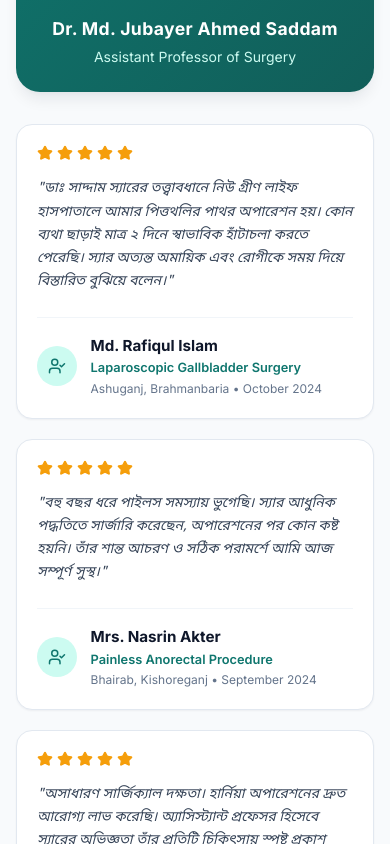
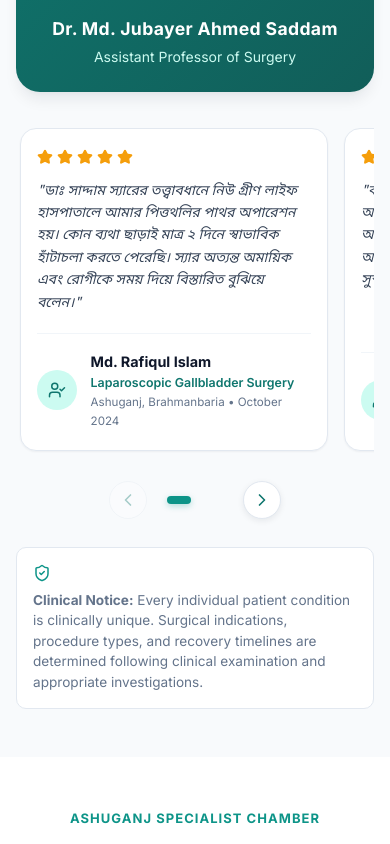
Before and after one commit to Ashadujjaman50/dr.md.jubayer-ahmed-saddam, a React (Vite) app: page / in a window 390 px wide. Shown: the part 8000-8844 px from the top of the page. Built offline with nearby package versions, Linux system fonts and the light colour scheme; the HTML template or start-up script is replaced by a standard one.

Commit message:
Convert Patient Reviews to responsive single-row carousel on mobile and tablet with navigation controls

```diff
--- a/src/components/Reviews.css
+++ b/src/components/Reviews.css
@@ -47,12 +47,18 @@
   color: var(--color-primary-light);
 }
 
-/* Reviews Grid */
+/* Reviews Carousel Wrapper */
+.reviews-carousel-wrapper {
+  position: relative;
+  margin-bottom: clamp(2rem, 4vw, 3rem);
+}
+
+/* Reviews Grid (Desktop default: unchanged 3-column grid) */
 .reviews-grid {
   display: grid;
   grid-template-columns: repeat(auto-fit, minmax(min(100%, 280px), 1fr));
   gap: clamp(1.25rem, 3vw, 2rem);
-  margin-bottom: clamp(2rem, 4vw, 3rem);
+  margin-bottom: 0;
 }
 
 .review-card {
@@ -63,7 +69,9 @@
   display: flex;
   flex-direction: column;
   box-shadow: var(--shadow-sm);
-  transition: transform 0.2s ease;
+  transition: transform 0.2s ease, border-color 0.2s ease, box-shadow 0.2s ease;
+  height: 100%;
+  box-sizing: border-box;
 }
 
 .review-card:hover {
@@ -88,6 +96,7 @@
   line-height: 1.65;
   margin-bottom: 1.5rem;
   font-style: italic;
+  flex: 1 1 auto; /* Ensures uniform card height and pushes patient-meta to bottom */
 }
 
 .review-patient-meta {
@@ -133,6 +142,11 @@
   color: var(--color-gray-500);
 }
 
+/* Hide controls on desktop */
+.reviews-carousel-controls {
+  display: none;
+}
+
 /* Notice */
 .transparency-note {
   display: flex;
@@ -154,13 +168,179 @@
   flex-shrink: 0;
 }
 
+/* ==========================================================================
+   Responsive Carousel / Slider (Mobile & Tablet: screens < 1024px)
+   ========================================================================== */
+@media (max-width: 1023px) {
+  .reviews-carousel-wrapper {
+    margin-bottom: clamp(1.75rem, 3.5vw, 2.5rem);
+  }
+
+  .reviews-grid {
+    display: flex;
+    flex-direction: row;
+    flex-wrap: nowrap;
+    overflow-x: auto;
+    scroll-snap-type: x mandatory;
+    scroll-behavior: smooth;
+    -webkit-overflow-scrolling: touch;
+    scrollbar-width: none; /* Firefox */
+    -ms-overflow-style: none; /* IE/Edge */
+    gap: 1.25rem;
+    padding: 0.35rem 0.25rem 0.75rem;
+    margin-bottom: 1.25rem;
+  }
+
+  .reviews-grid::-webkit-scrollbar {
+    display: none; /* Chrome, Safari, Edge */
+  }
+
+  /* Tablet screens: 1 to 2 cards per view */
+  .review-card {
+    flex: 0 0 calc(50% - 0.65rem);
+    min-width: 0;
+    scroll-snap-align: start;
+    height: auto;
+  }
+
+  /* Navigation Controls */
+  .reviews-carousel-controls {
+    display: flex;
+    align-items: center;
+    justify-content: center;
+    gap: 1.25rem;
+    margin-top: 0.25rem;
+  }
+
+  .carousel-nav-btn {
+    width: 42px;
+    height: 42px;
+    min-width: 42px;
+    min-height: 42px;
+    border-radius: var(--radius-full);
+    background: white;
+    border: 1px solid var(--color-gray-200);
+    color: var(--color-primary-dark);
+    display: flex;
+    align-items: center;
+    justify-content: center;
+    box-shadow: 0 2px 6px rgba(15, 23, 42, 0.08);
+    cursor: pointer;
+    transition: all 0.2s ease;
+    padding: 0;
+    touch-action: manipulation;
+  }
+
+  .carousel-nav-btn:hover:not(:disabled) {
+    background: var(--color-primary-light);
+    color: var(--color-primary-darker);
+    border-color: var(--color-primary);
+    transform: translateY(-1px);
+    box-shadow: 0 4px 10px rgba(13, 148, 136, 0.2);
+  }
+
+  .carousel-nav-btn:active:not(:disabled) {
+    transform: translateY(0);
+  }
+
+  .carousel-nav-btn:disabled {
+    opacity: 0.35;
+    cursor: not-allowed;
+    border-color: var(--color-gray-200);
+    box-shadow: none;
+  }
+
+  .carousel-indicators {
+    display: flex;
+    align-items: center;
+    gap: 0.5rem;
+  }
+
+  .carousel-dot {
+    width: 8px;
+    height: 8px;
+    border-radius: var(--radius-full);
+    background: var(--color-gray-300);
+    border: none;
+    padding: 0;
+    cursor: pointer;
+    transition: all 0.25s cubic-bezier(0.4, 0, 0.2, 1);
+    touch-action: manipulation;
+  }
+
+  .carousel-dot:hover {
+    background: var(--color-primary-light);
+  }
+
+  .carousel-dot.active {
+    width: 24px;
+    background: var(--color-primary);
+    box-shadow: 0 2px 6px rgba(13, 148, 136, 0.3);
+  }
+}
+
+/* Mobile Screens (< 768px): 1 card at a time with subtle peek */
+@media (max-width: 767px) {
+  .reviews-grid {
+    gap: 1rem;
+    padding: 0.25rem 0.25rem 0.65rem;
+    scroll-snap-type: x mandatory;
+  }
+
+  .review-card {
+    flex: 0 0 86%;
+    scroll-snap-align: center;
+    padding: 1.35rem 1.15rem;
+  }
+
+  .carousel-nav-btn {
+    width: 38px;
+    height: 38px;
+    min-width: 38px;
+    min-height: 38px;
+  }
+}
+
 @media (max-width: 640px) {
-  .reviews-grid {
-    grid-template-columns: 1fr;
-  }
   .transparency-note {
     flex-direction: column;
     align-items: flex-start;
     gap: 0.5rem;
   }
 }
+
+@media (max-width: 480px) {
+  .review-card {
+    flex: 0 0 88%;
+    padding: 1.2rem 1rem;
+  }
+
+  .review-comment {
+    font-size: 0.875rem;
+    line-height: 1.6;
+    margin-bottom: 1.15rem;
+  }
+
+  .patient-name {
+    font-size: 0.9rem;
+  }
+
+  .patient-treatment {
+    font-size: 0.775rem;
+  }
+
+  .patient-loc {
+    font-size: 0.725rem;
+  }
+}
+
+@media (max-width: 360px) {
+  .review-card {
+    flex: 0 0 92%;
+    padding: 1.15rem 0.85rem;
+  }
+
+  .reviews-carousel-controls {
+    gap: 1rem;
+  }
+}
--- a/src/components/Reviews.jsx
+++ b/src/components/Reviews.jsx
@@ -1,9 +1,85 @@
-import React from 'react';
-import { Star, Quote, ShieldCheck, HeartHandshake, UserCheck } from 'lucide-react';
+import React, { useRef, useState, useEffect, useCallback } from 'react';
+import { Star, Quote, ShieldCheck, UserCheck, ChevronLeft, ChevronRight } from 'lucide-react';
 import { DOCTOR_INFO } from '../data/doctorConfig';
 import './Reviews.css';
 
 export default function Reviews() {
+  const carouselRef = useRef(null);
+  const [canScrollLeft, setCanScrollLeft] = useState(false);
+  const [canScrollRight, setCanScrollRight] = useState(true);
+  const [activeIndex, setActiveIndex] = useState(0);
+
+  const checkScrollState = useCallback(() => {
+    const el = carouselRef.current;
+    if (!el) return;
+
+    const { scrollLeft, scrollWidth, clientWidth } = el;
+    setCanScrollLeft(scrollLeft > 10);
+    setCanScrollRight(scrollLeft < scrollWidth - clientWidth - 10);
+
+    const cards = el.querySelectorAll('.review-card');
+    if (cards.length > 0) {
+      const containerLeft = el.getBoundingClientRect().left;
+      let closestIndex = 0;
+      let minDistance = Infinity;
+
+      cards.forEach((card, idx) => {
+        const cardRect = card.getBoundingClientRect();
+        const distance = Math.abs(cardRect.left - containerLeft);
+        if (distance < minDistance) {
+          minDistance = distance;
+          closestIndex = idx;
+        }
+      });
+      setActiveIndex(closestIndex);
+    }
+  }, []);
+
+  useEffect(() => {
+    const el = carouselRef.current;
+    if (!el) return;
+
+    checkScrollState();
+    el.addEventListener('scroll', checkScrollState, { passive: true });
+    window.addEventListener('resize', checkScrollState);
+
+    return () => {
+      el.removeEventListener('scroll', checkScrollState);
+      window.removeEventListener('resize', checkScrollState);
+    };
+  }, [checkScrollState]);
+
+  const handleScroll = (direction) => {
+    const el = carouselRef.current;
+    if (!el) return;
+
+    const cards = el.querySelectorAll('.review-card');
+    if (!cards.length) return;
+
+    const cardWidth = cards[0].offsetWidth;
+    const gap = 16;
+    const scrollStep = cardWidth + gap;
+
+    el.scrollBy({
+      left: direction === 'left' ? -scrollStep : scrollStep,
+      behavior: 'smooth'
+    });
+  };
+
+  const scrollToIndex = (index) => {
+    const el = carouselRef.current;
+    if (!el) return;
+
+    const cards = el.querySelectorAll('.review-card');
+    if (cards[index]) {
+      cards[index].scrollIntoView({
+        behavior: 'smooth',
+        block: 'nearest',
+        inline: 'center'
+      });
+    }
+  };
+
   return (
     <section className="reviews-section" id="reviews">
       <div className="container">
@@ -29,8 +105,10 @@ export default function Reviews() {
           </div>
         </div>
 
-        {/* Patient Testimonials Grid */}
-        <div className="reviews-grid">
+        {/* Reviews Carousel Wrapper */}
+        <div className="reviews-carousel-wrapper">
+          {/* Patient Testimonials Grid / Carousel */}
+          <div className="reviews-grid" ref={carouselRef}>
             {DOCTOR_INFO.reviews.map((rev) => (
               <div key={rev.id} className="review-card">
                 <div className="review-rating">
@@ -53,6 +131,44 @@ export default function Reviews() {
             ))}
           </div>
 
+          {/* Navigation Controls (Visible ONLY on Mobile & Tablet < 1024px) */}
+          <div className="reviews-carousel-controls">
+            <button
+              type="button"
+              className="carousel-nav-btn prev-btn"
+              onClick={() => handleScroll('left')}
+              disabled={!canScrollLeft}
+              aria-label="Previous review"
+            >
+              <ChevronLeft size={20} />
+            </button>
+
+            <div className="carousel-indicators" role="tablist" aria-label="Review pagination">
+              {DOCTOR_INFO.reviews.map((_, idx) => (
+                <button
+                  key={idx}
+                  type="button"
+                  role="tab"
+                  className={`carousel-dot ${activeIndex === idx ? 'active' : ''}`}
+                  onClick={() => scrollToIndex(idx)}
+                  aria-label={`Go to review ${idx + 1}`}
+                  aria-selected={activeIndex === idx}
+                />
+              ))}
+            </div>
+
+            <button
+              type="button"
+              className="carousel-nav-btn next-btn"
+              onClick={() => handleScroll('right')}
+              disabled={!canScrollRight}
+              aria-label="Next review"
+            >
+              <ChevronRight size={20} />
+            </button>
+          </div>
+        </div>
+
         {/* Transparency note */}
         <div className="transparency-note">
           <ShieldCheck size={18} className="transparency-icon" />
```
Lines whose indentation alone changed are shown as unchanged.
